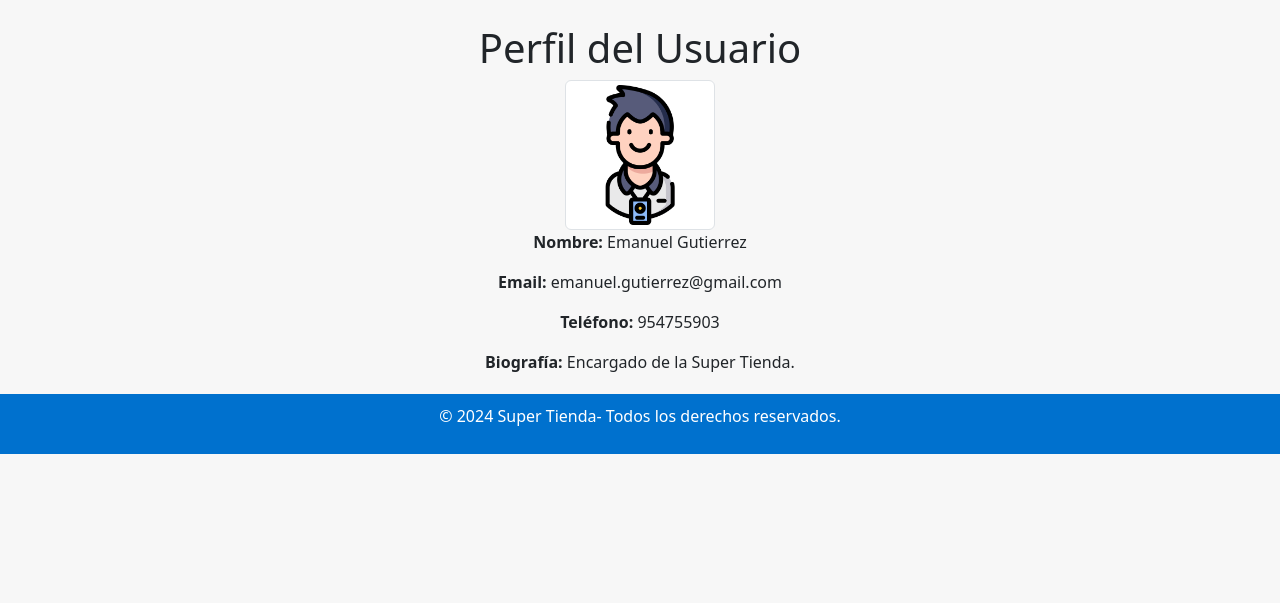
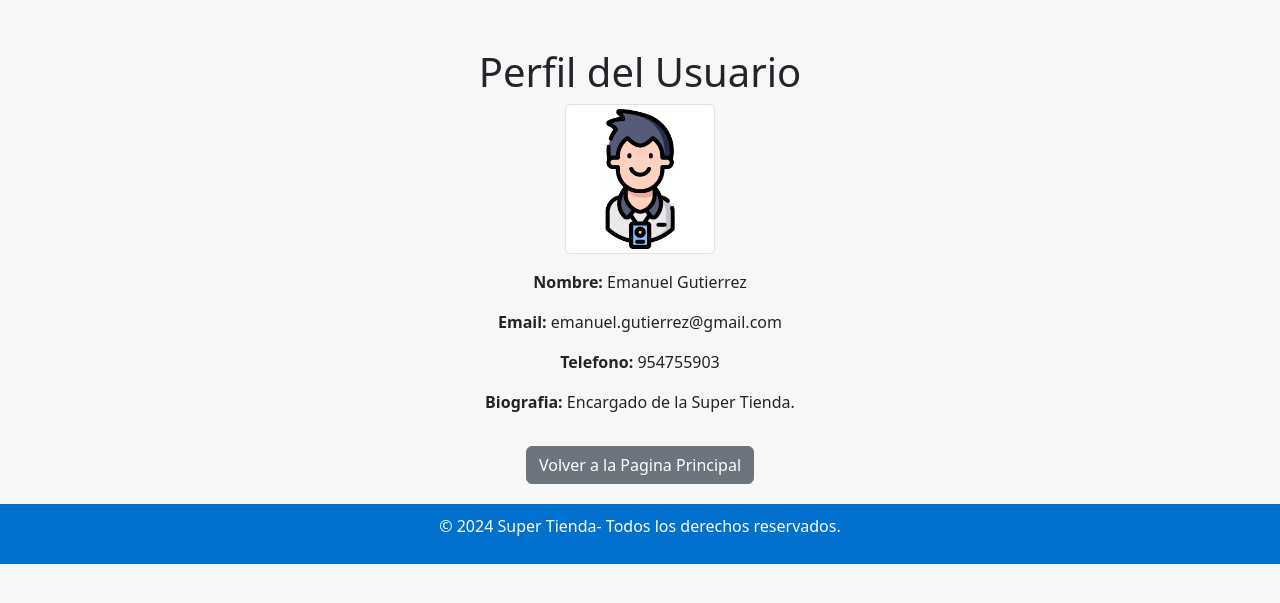
Before and after one commit to Emanuekori/ema_gutEVA1, a Django app: page /usuario/ in a window 1280 px wide. Shown: the part 56-659 px from the top of the page. Run offline with Django 5.2, Linux system fonts and the light colour scheme.

Commit message:
change user

```diff
--- a/productos/templates/productos/index.html
+++ b/productos/templates/productos/index.html
@@ -3,8 +3,8 @@
 
 {% block content %}
 <div class="text-center">
-    <h1>Bienvenido a Rincones del Clima</h1>
-    <p>Explora nuestros productos y usuarios</p>
+    <h1>Bienvenido a Super Tienda</h1>
+    <p>Explora nuestros productos de confianza a un super precio</p>
     <a href="{% url 'productos' %}" class="btn btn-primary">Ver Productos</a>
     <a href="{% url 'usuario' %}" class="btn btn-secondary">Ver Usuario</a>
 </div>
--- a/productos/templates/productos/usuario.html
+++ b/productos/templates/productos/usuario.html
@@ -1,14 +1,68 @@
-{% extends 'productos/base.html' %}
-{% load static %}
-{% block title %}Usuario{% endblock %}
+<!DOCTYPE html>
+<html lang="es">
+<head>
+    <meta charset="UTF-8">
+    <meta name="viewport" content="width=device-width, initial-scale=1.0">
+    <title>Perfil del Usuario</title>
+    <link href="https://cdn.jsdelivr.net/npm/bootstrap@5.3.3/dist/css/bootstrap.min.css" rel="stylesheet" integrity="sha384-QWTKZyjpPEjISv5WaRU9OFeRpok6YctnYmDr5pNlyT2bRjXh0JMhjY6hW+ALEwIH" crossorigin="anonymous">
+    <style>
+        body {
+            background-color: #f7f7f7;
+        }
+        nav {
+            background-color: #0071ce;
+        }
+        .navbar-brand {
+            font-weight: bold;
+            color: #fff !important;
+        }
+        .navbar-nav .nav-link {
+            color: #fff !important;
+        }
+        footer {
+            margin-top: 20px;
+            background-color: #0071ce;
+            color: #fff;
+            text-align: center;
+            padding: 10px 0;
+        }
+    </style>
+</head>
+<body>
+    <nav class="navbar navbar-expand-lg">
+        <div class="container">
+            <a class="navbar-brand" href="/">Super Tienda</a>
+            <button class="navbar-toggler" type="button" data-bs-toggle="collapse" data-bs-target="#navbarNav" aria-controls="navbarNav" aria-expanded="false" aria-label="Toggle navigation">
+                <span class="navbar-toggler-icon"></span>
+            </button>
+            <div class="collapse navbar-collapse" id="navbarNav">
+                <ul class="navbar-nav ms-auto">
+                    <li class="nav-item">
+                        <a class="nav-link" href="/usuario/">Usuario</a>
+                    </li>
+                    <li class="nav-item">
+                        <a class="nav-link" href="/productos/">Productos</a>
+                    </li>
+                </ul>
+            </div>
+        </div>
+    </nav>
 
-{% block content %}
-<div class="text-center">
-    <h1>Perfil del Usuario</h1>
-    <img src="{% static datos_usuario.imagen_url %}" alt="Imagen del usuario" class="img-thumbnail" width="150">
-    <p><strong>Nombre:</strong> {{ datos_usuario.nombre }}</p>
-    <p><strong>Email:</strong> {{ datos_usuario.email }}</p>
-    <p><strong>Teléfono:</strong> {{ datos_usuario.telefono }}</p>
-    <p><strong>Biografía:</strong> {{ datos_usuario.biografia }}</p>
-</div>
-{% endblock %}
+    <div class="container text-center mt-5">
+        <h1>Perfil del Usuario</h1>
+        <img src="{{ datos_usuario.imagen_url }}" alt="Imagen del usuario" class="img-thumbnail mb-3" width="150">
+        <p><strong>Nombre:</strong> {{ datos_usuario.nombre }}</p>
+        <p><strong>Email:</strong> {{ datos_usuario.email }}</p>
+        <p><strong>Telefono:</strong> {{ datos_usuario.telefono }}</p>
+        <p><strong>Biografia:</strong> {{ datos_usuario.biografia }}</p>
+        <a href="/" class="btn btn-secondary mt-3">Volver a la Pagina Principal</a>
+    </div>
+
+    <footer>
+        <p>&copy; 2024 Super Tienda- Todos los derechos reservados.</p>
+    </footer>
+
+    <script src="https://cdn.jsdelivr.net/npm/bootstrap@5.3.3/dist/js/bootstrap.bundle.min.js" integrity="sha384-YvpcrYf0tY3lHB60NNkmXc5s9fDVZLESaAA55NDzOxhy9GkcIdslK1eN7N6jIeHz" crossorigin="anonymous"></script>
+
+</body>
+</html>
--- a/productos/views.py
+++ b/productos/views.py
@@ -1,24 +1,42 @@
 from django.shortcuts import render
 from django.http import HttpResponse
-
+import os
+from django.conf import settings
 
 
 # Vista del índice
 def index(request):
     return render(request, 'productos/index.html')
 
-# Vista para el usuario/identificación
-from django.shortcuts import render
-
 def usuario(request):
+    # Definir los datos del usuario
     datos_usuario = {
         'nombre': 'Emanuel Gutierrez',
         'email': 'emanuel.gutierrez@gmail.com',
         'telefono': '954755903',
-        'imagen_url': 'productos/img/persona.png',
+        'imagen_url': '/static/productos/img/persona.png',
         'biografia': 'Encargado de la Super Tienda.'
     }
-    return render(request, 'productos/usuario.html', {'datos_usuario': datos_usuario})
+
+    # Ruta al archivo HTML del usuario
+    html_file_path = os.path.join(settings.BASE_DIR, 'productos/templates/productos/usuario.html')
+
+    # Leer el contenido del archivo HTML
+    try:
+        with open(html_file_path, 'r') as file:
+            html_content = file.read()
+    except FileNotFoundError:
+        return HttpResponse("<h1>Archivo no encontrado</h1>", status=404)
+
+    # Insertar los datos dinámicos en el contenido HTML
+    html_content = html_content.replace('{{ datos_usuario.nombre }}', datos_usuario['nombre'])
+    html_content = html_content.replace('{{ datos_usuario.email }}', datos_usuario['email'])
+    html_content = html_content.replace('{{ datos_usuario.telefono }}', datos_usuario['telefono'])
+    html_content = html_content.replace('{{ datos_usuario.imagen_url }}', datos_usuario['imagen_url'])
+    html_content = html_content.replace('{{ datos_usuario.biografia }}', datos_usuario['biografia'])
+
+    # Devolver el contenido HTML modificado como respuesta
+    return HttpResponse(html_content)
 
 # Vista para la lista de productos
 def productos(request):
```
